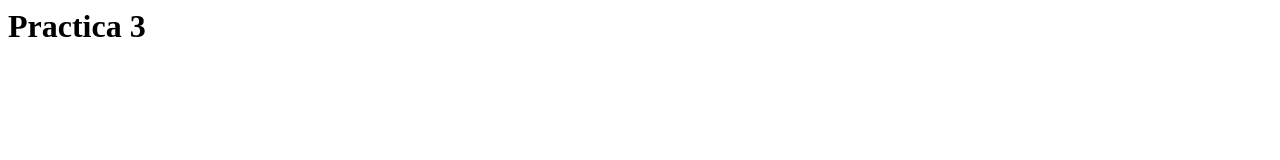
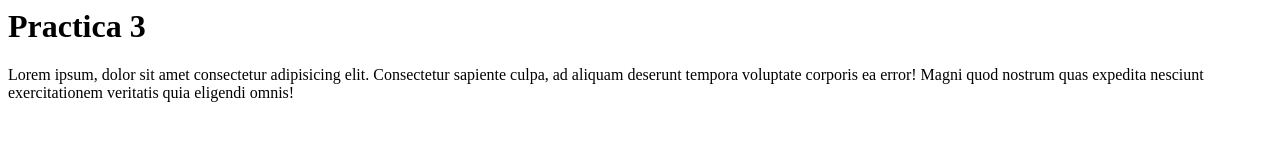
Before and after one commit to joceosorio/ProyectoGit, a plain HTML site: page index.html in a window 1280 px wide. Drawn offline with Linux system fonts and the light colour scheme.

Commit message:
Agregando nueva información al proyecto

```diff
--- a/index.html
+++ b/index.html
@@ -1 +1,2 @@
 <h1 class="titulo">Practica 3</h1>
+<p>Lorem ipsum, dolor sit amet consectetur adipisicing elit. Consectetur sapiente culpa, ad aliquam deserunt tempora voluptate corporis ea error! Magni quod nostrum quas expedita nesciunt exercitationem veritatis quia eligendi omnis!</p>
```
Also changed, not shown: about.html (+1 -0 lines).
